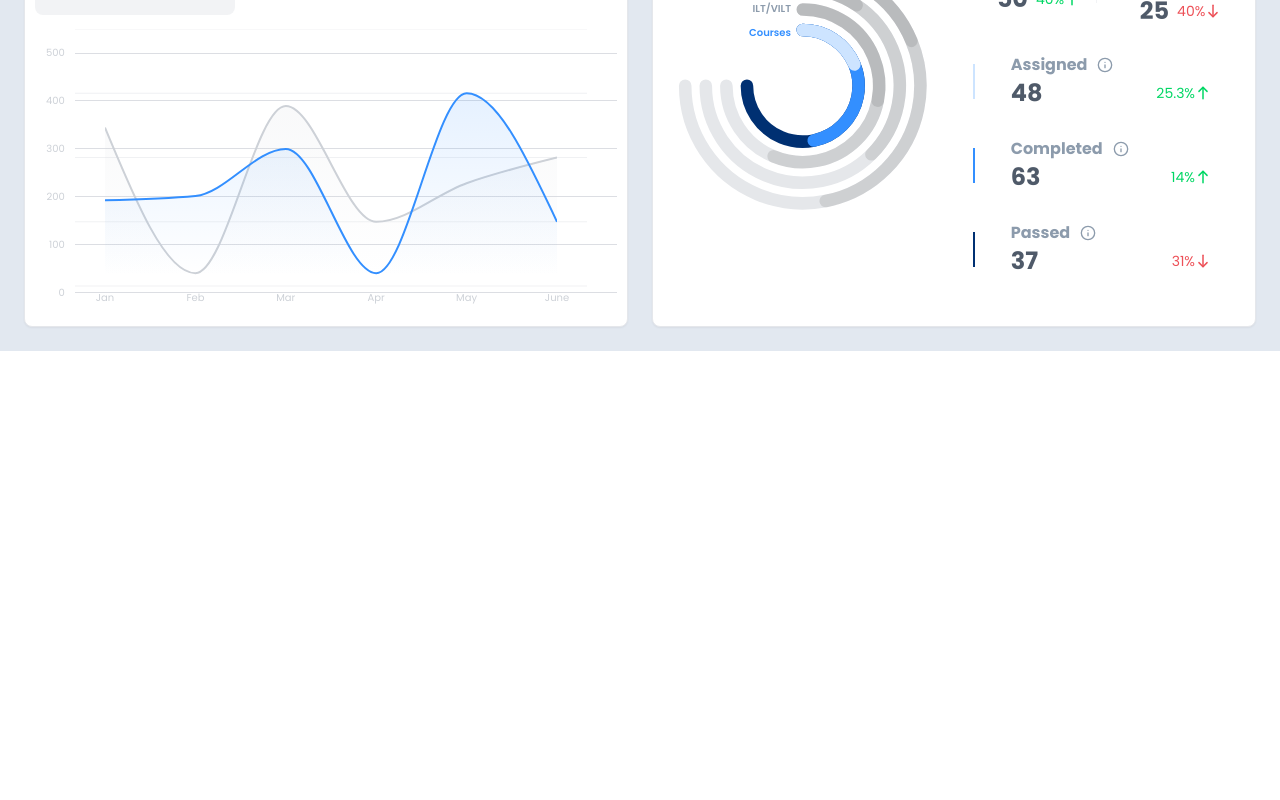
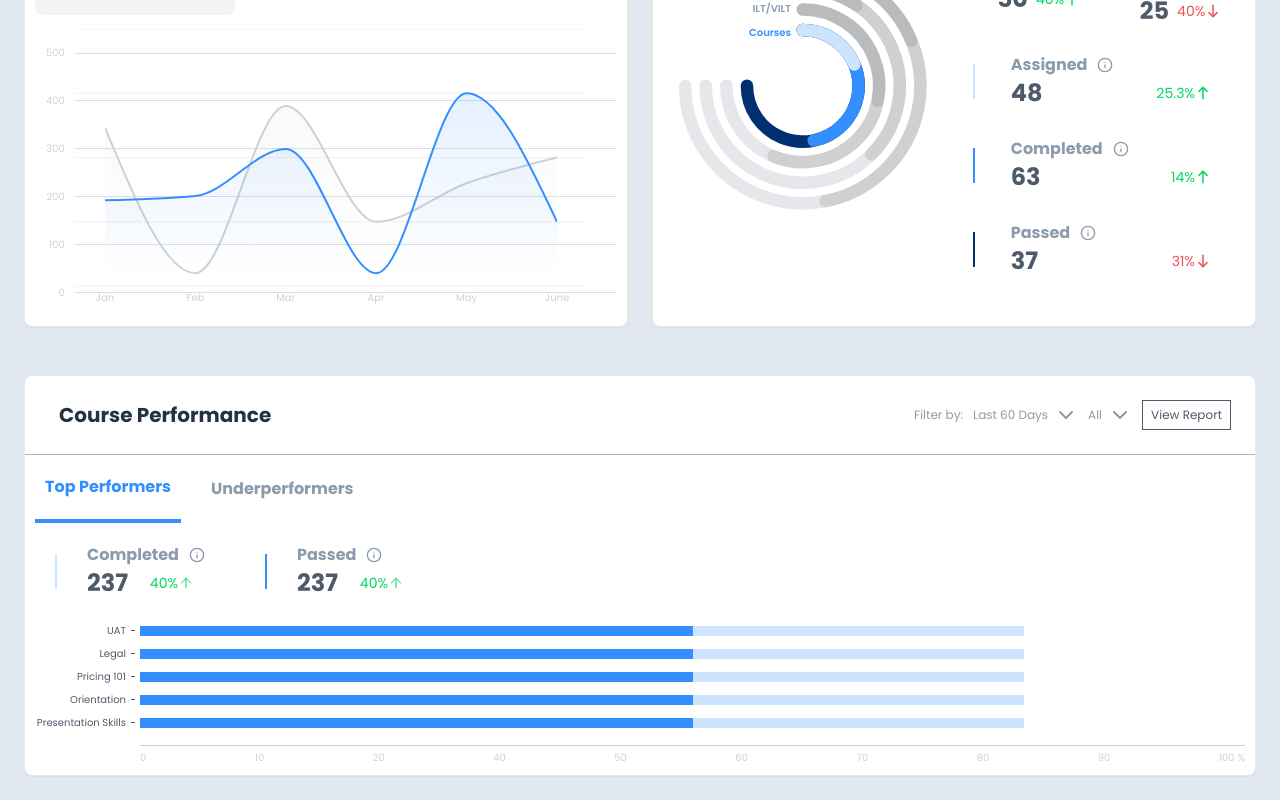
Before and after one commit to Dinnerli/dashboardprototype, a React (Vite) app: page / in a window 1280 px wide. Shown: the part 558-1358 px from the top of the page. Before the commit the page ends 909 px from the top, so only its background shows below. Built offline with nearby package versions, Linux system fonts and the light colour scheme.

Commit message:
Add course performance card
Adds a new card displaying course performance data below the Activity Overview card.

```diff
--- /dev/null
+++ b/src/components/dashboard/CoursePerformanceCard.tsx
@@ -0,0 +1,185 @@
+
+import { Card } from "@/components/ui/card";
+import { ChevronDown, Info, ArrowUp } from "lucide-react";
+
+type CourseBarProps = {
+  name: string;
+  completedPercentage: number;
+  inProgressPercentage: number;
+};
+
+const CourseBar = ({ name, completedPercentage, inProgressPercentage }: CourseBarProps) => {
+  return (
+    <div className="flex items-center gap-[5px] w-full">
+      <div className="flex w-[100px] justify-end items-center gap-[5px]">
+        <div className="w-[90px] text-right text-[10px] text-[#4F5A69] font-poppins">{name}</div>
+        <div className="w-[4px] h-[1px] bg-[#4F5A69]"></div>
+      </div>
+      <div className="flex h-[10px] justify-end items-center flex-1">
+        <div
+          className="h-full bg-[#338FFF]"
+          style={{ width: `${completedPercentage}%` }}
+        ></div>
+        <div
+          className="h-full bg-[#CDE4FF]"
+          style={{ width: `${inProgressPercentage}%` }}
+        ></div>
+        <div className="flex-1 h-full bg-transparent"></div>
+      </div>
+    </div>
+  );
+};
+
+const StatIndicator = ({ value, isPositive }: { value: string, isPositive: boolean }) => {
+  return (
+    <div className="flex items-center justify-end">
+      <span className="text-sm text-[#00D764]">
+        {value}
+      </span>
+      <ArrowUp className="w-4 h-4 text-[#00D764]" stroke="#00D764" strokeWidth={1.5} />
+    </div>
+  );
+};
+
+const ActivityStat = ({
+  title,
+  value,
+  percentage,
+  isActive
+}: {
+  title: string;
+  value: string;
+  percentage: string;
+  isActive: boolean;
+}) => {
+  return (
+    <div className="flex items-center gap-2.5 p-2.5 rounded-lg">
+      <div className="flex flex-col items-center justify-center p-2.5">
+        <div
+          className={`w-0.5 h-[35px] ${isActive ? 'bg-[#338FFF]' : 'bg-[#CDE4FF]'}`}
+        />
+      </div>
+      <div className="flex flex-col">
+        <div className="flex items-center gap-2.5 px-2.5">
+          <span className="text-base font-bold text-[#8C9BAC]">
+            {title}
+          </span>
+          <Info className="w-4 h-4 text-[#8C9BAC]" stroke="#8C9BAC" />
+        </div>
+        <div className="flex items-center px-2.5">
+          <div>
+            <span className="text-2xl font-bold text-[#4F5A69]">{value}</span>
+          </div>
+          <div className="w-[66px] flex justify-end items-center">
+            <StatIndicator value={percentage} isPositive={true} />
+          </div>
+        </div>
+      </div>
+    </div>
+  );
+};
+
+const courseData = [
+  { name: "UAT", completedPercentage: 50, inProgressPercentage: 30 },
+  { name: "Legal", completedPercentage: 50, inProgressPercentage: 30 },
+  { name: "Pricing 101", completedPercentage: 50, inProgressPercentage: 30 },
+  { name: "Orientation", completedPercentage: 50, inProgressPercentage: 30 },
+  { name: "Presentation Skills", completedPercentage: 50, inProgressPercentage: 30 },
+];
+
+const CoursePerformanceCard = () => {
+  return (
+    <Card className="w-full mt-6 animate-slide-in-up" style={{ animationDelay: '0.3s' }}>
+      <div className="w-full">
+        {/* Header */}
+        <div className="flex justify-between items-center w-full p-6 border-b border-[#B3B3B3]">
+          <div className="flex items-center gap-2.5 px-2.5 flex-1">
+            <h3 className="text-xl font-bold text-[#233143] font-poppins">Course Performance</h3>
+          </div>
+          <div className="flex gap-2.5 items-center">
+            <div className="flex items-center h-[30px] gap-2.5">
+              <div className="flex items-center gap-1.5 pl-2.5 rounded-[10px]">
+                <span className="text-xs text-[#8C9BAC] font-poppins">Filter by:</span>
+              </div>
+              <div className="flex items-center gap-1.5 rounded-[10px]">
+                <span className="text-xs text-[#8C9BAC] font-poppins">Last 60 Days</span>
+                <ChevronDown className="w-6 h-6 text-[#8C9BAC]" stroke="#8C9BAC" />
+              </div>
+              <div className="flex items-center gap-1.5 rounded-[10px]">
+                <span className="text-xs text-[#8C9BAC] font-poppins">All</span>
+                <ChevronDown className="w-6 h-6 text-[#8C9BAC]" stroke="#8C9BAC" />
+              </div>
+            </div>
+            <div className="flex items-center">
+              <div className="flex items-center justify-center gap-1.5 px-0 py-1.5 border border-[#4F5A69]">
+                <span className="text-xs text-[#4F5A69] font-poppins text-center px-2">View Report</span>
+              </div>
+            </div>
+          </div>
+        </div>
+
+        {/* Tabs */}
+        <div className="flex items-center gap-5 px-2.5 w-full bg-white overflow-x-auto">
+          <div className="flex flex-col items-center justify-center gap-2.5 py-5 px-2.5 border-b-4 border-[#338FFF]">
+            <span className="text-[#338FFF] text-base font-bold font-poppins">Top Performers</span>
+          </div>
+          <div className="flex flex-col items-center justify-center gap-2.5 py-5 px-2.5">
+            <span className="text-[#8C9BAC] text-base font-bold font-poppins">Underperformers</span>
+          </div>
+        </div>
+
+        <div className="flex flex-col gap-2.5 w-full">
+          {/* Stats Row */}
+          <div className="flex items-center gap-5 p-2.5 h-20 w-full flex-wrap">
+            <ActivityStat
+              title="Completed"
+              value="237"
+              percentage="40%"
+              isActive={false}
+            />
+            <ActivityStat
+              title="Passed"
+              value="237"
+              percentage="40%"
+              isActive={true}
+            />
+          </div>
+
+          {/* Chart */}
+          <div className="p-2.5 w-full">
+            <div className="flex flex-col w-full">
+              {/* Course bars */}
+              <div className="flex flex-col pb-2.5 justify-between items-start flex-1 w-full gap-2">
+                {courseData.map((course, index) => (
+                  <CourseBar
+                    key={index}
+                    name={course.name}
+                    completedPercentage={course.completedPercentage}
+                    inProgressPercentage={course.inProgressPercentage}
+                  />
+                ))}
+              </div>
+
+              {/* Separator line */}
+              <div className="flex items-center gap-[5px] w-full">
+                <div className="flex w-[100px] h-0 justify-end items-center gap-[5px]"></div>
+                <div className="flex h-[10px] justify-end items-center flex-1">
+                  <div className="h-[1px] flex-1 bg-[#CDD1D7]"></div>
+                </div>
+              </div>
+
+              {/* X-axis labels */}
+              <div className="flex pl-[105px] justify-between items-center w-full">
+                {["0", "10", "20", "40", "50", "60", "70", "80", "90", "100 %"].map((label, index) => (
+                  <div key={index} className="text-[10px] text-[#CDD1D7] font-poppins">{label}</div>
+                ))}
+              </div>
+            </div>
+          </div>
+        </div>
+      </div>
+    </Card>
+  );
+};
+
+export default CoursePerformanceCard;
--- a/src/pages/Index.tsx
+++ b/src/pages/Index.tsx
@@ -5,6 +5,7 @@ import Navigation from '@/components/navigation/Navigation';
 import Dashboard from '@/components/dashboard/Dashboard';
 import ActivitiesCard from '@/components/dashboard/ActivitiesCard';
 import LearningActivitiesCard from '@/components/dashboard/LearningActivitiesCard';
+import CoursePerformanceCard from '@/components/dashboard/CoursePerformanceCard';
 
 const Index = () => {
   // Smooth scroll to top when component mounts
@@ -27,6 +28,10 @@ const Index = () => {
             <ActivitiesCard />
             <LearningActivitiesCard />
           </div>
+          {/* Course Performance Card */}
+          <div className="pb-6">
+            <CoursePerformanceCard />
+          </div>
         </div>
       </main>
     </div>
```
